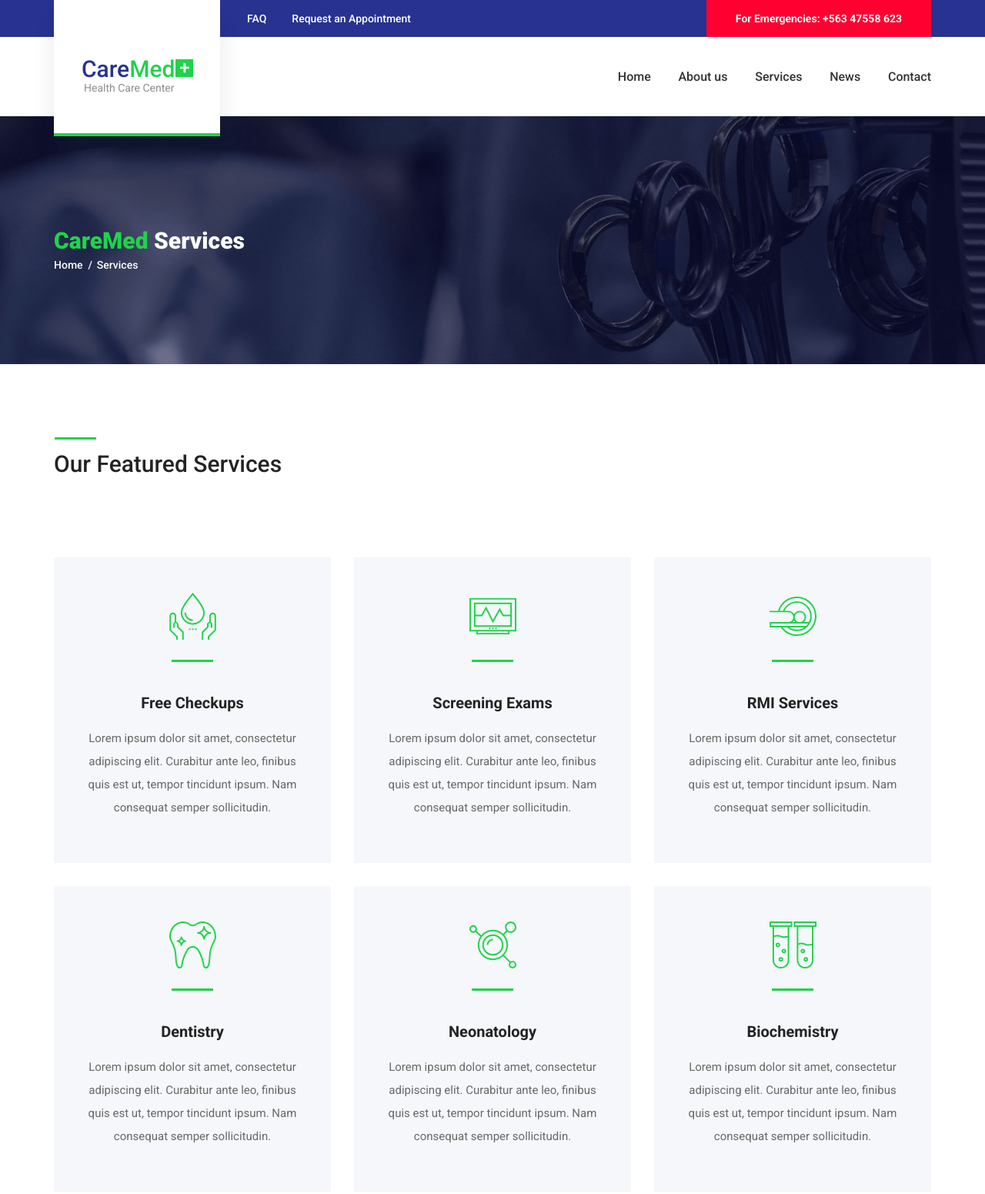
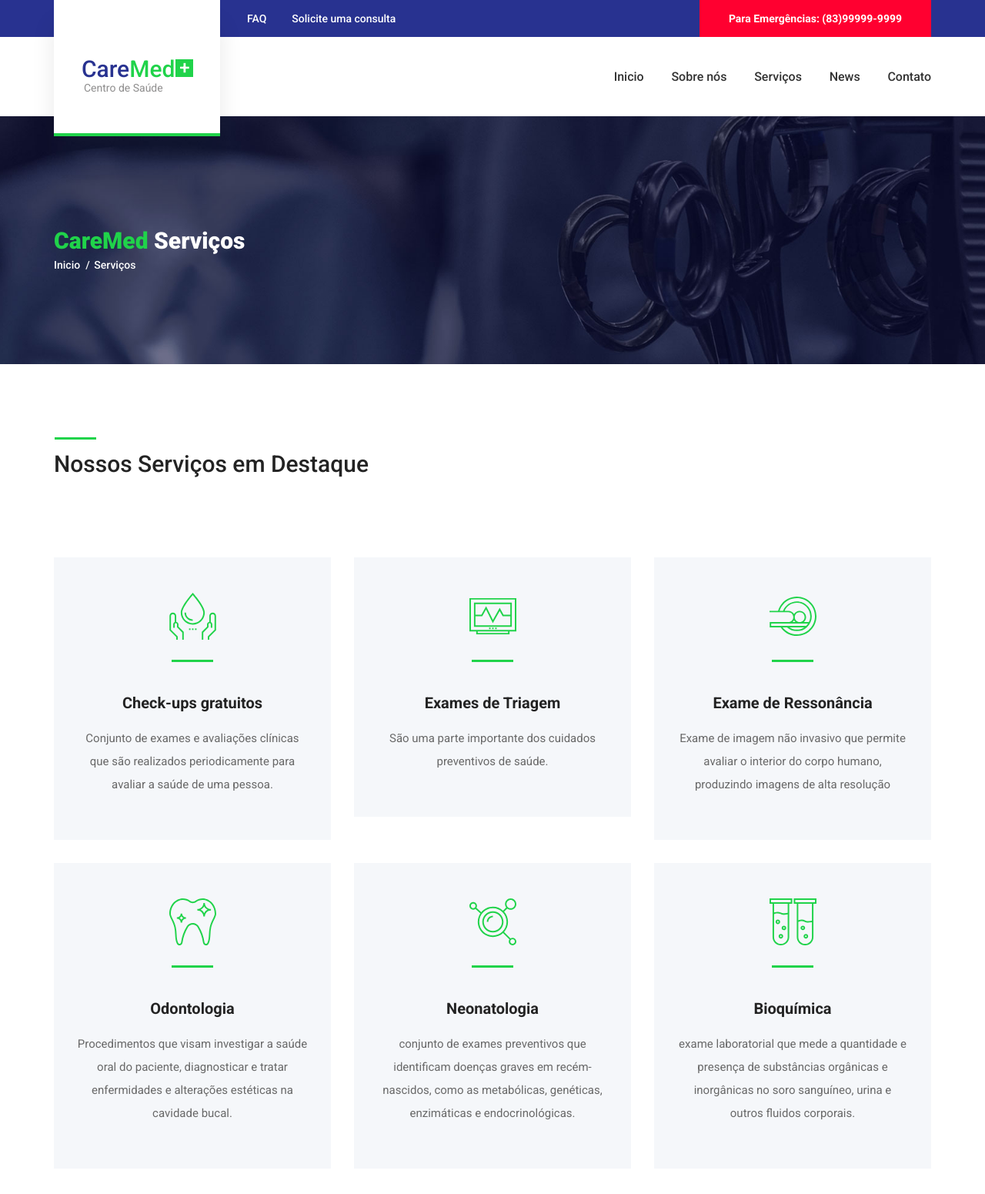
Before and after one commit to moisesgaldino25/Caremed, a plain HTML site: page services.html in a window 1280 px wide. Shown: the top 1551 px of the page at 77% size. Drawn offline with Linux system fonts and the light colour scheme.

Commit message:
initial: service page is edition

```diff
--- a/services.html
+++ b/services.html
@@ -29,8 +29,8 @@
 					<div class="col">
 						<div class="top_bar_content d-flex flex-row align-items-center justify-content-start">
 							<div class="top_bar_item"><a href="#">FAQ</a></div>
-							<div class="top_bar_item"><a href="#">Request an Appointment</a></div>
-							<div class="emergencies  d-flex flex-row align-items-center justify-content-start ml-auto">For Emergencies: +563 47558 623</div>
+							<div class="top_bar_item"><a href="#">Solicite uma consulta</a></div>
+							<div class="emergencies  d-flex flex-row align-items-center justify-content-start ml-auto">Para Emergências: (83)99999-9999</div>
 						</div>
 
 					</div>
@@ -46,11 +46,11 @@
 						<div class="header_content d-flex flex-row align-items-center justify-content-start">
 							<nav class="main_nav ml-auto">
 								<ul>
-									<li><a href="index.html">Home</a></li>
-									<li><a href="about.html">About us</a></li>
-									<li><a href="services.html">Services</a></li>
+									<li><a href="index.html">Inicio</a></li>
+									<li><a href="about.html">Sobre nós</a></li>
+									<li><a href="services.html">Serviços</a></li>
 									<li><a href="news.html">News</a></li>
-									<li><a href="contact.html">Contact</a></li>
+									<li><a href="contact.html">Contato</a></li>
 								</ul>
 							</nav>
 							<div class="hamburger ml-auto"><i class="fa fa-bars" aria-hidden="true"></i></div>
@@ -73,7 +73,7 @@
 										<div class="logo_text">Care<span>Med</span></div>
 										<div class="logo_box">+</div>
 									</div>
-									<div class="logo_sub">Health Care Center</div>
+									<div class="logo_sub">Centro de Saúde</div>
 								</div>
 							</a>
 						</div>
@@ -97,16 +97,16 @@
 		<div class="menu_inner menu_mm">
 			<div class="menu menu_mm">
 				<ul class="menu_list menu_mm">
-					<li class="menu_item menu_mm"><a href="index.html">Home</a></li>
-					<li class="menu_item menu_mm"><a href="about.html">About us</a></li>
-					<li class="menu_item menu_mm"><a href="services.html">Services</a></li>
+					<li class="menu_item menu_mm"><a href="index.html">Inicio</a></li>
+					<li class="menu_item menu_mm"><a href="about.html">Sobre nós</a></li>
+					<li class="menu_item menu_mm"><a href="services.html">Serviços</a></li>
 					<li class="menu_item menu_mm"><a href="news.html">News</a></li>
-					<li class="menu_item menu_mm"><a href="contact.html">Contact</a></li>
+					<li class="menu_item menu_mm"><a href="contact.html">Contato</a></li>
 				</ul>
 			</div>
 			<div class="menu_extra">
-				<div class="menu_appointment"><a href="#">Request an Appointment</a></div>
-				<div class="menu_emergencies">For Emergencies: +563 47558 623</div>
+				<div class="menu_appointment"><a href="#">Solicitar uma consulta</a></div>
+				<div class="menu_emergencies">(83)99999-9999</div>
 			</div>
 
 		</div>
@@ -122,11 +122,11 @@
 				<div class="row">
 					<div class="col">
 						<div class="home_content">
-							<div class="home_title"><span>CareMed</span> Services</div>
+							<div class="home_title"><span>CareMed</span> Serviços</div>
 							<div class="breadcrumbs">
 								<ul>
-									<li><a href="#">Home</a></li>
-									<li>Services</li>
+									<li><a href="#">Inicio</a></li>
+									<li>Serviços</li>
 								</ul>
 							</div>
 						</div>
@@ -142,7 +142,7 @@
 		<div class="container">
 			<div class="row">
 				<div class="col">
-					<div class="section_title"><h2>Our Featured Services</h2></div>
+					<div class="section_title"><h2>Nossos Serviços em Destaque</h2></div>
 				</div>
 			</div>
 			<div class="row services_row">
@@ -152,9 +152,9 @@
 					<a href="services.html">
 						<div class="service text-center trans_200">
 							<div class="service_icon"><img class="svg" src="images/service_1.svg" alt=""></div>
-							<div class="service_title trans_200">Free Checkups</div>
+							<div class="service_title trans_200">Check-ups gratuitos</div>
 							<div class="service_text">
-								<p>Lorem ipsum dolor sit amet, consectetur adipiscing elit. Curabitur ante leo, finibus quis est ut, tempor tincidunt ipsum. Nam consequat semper sollicitudin.</p>
+								<p>Conjunto de exames e avaliações clínicas que são realizados periodicamente para avaliar a saúde de uma pessoa.</p>
 							</div>
 						</div>
 					</a>
@@ -165,9 +165,9 @@
 					<a href="services.html">
 						<div class="service text-center trans_200">
 							<div class="service_icon"><img class="svg" src="images/service_2.svg" alt=""></div>
-							<div class="service_title trans_200">Screening Exams</div>
+							<div class="service_title trans_200">Exames de Triagem</div>
 							<div class="service_text">
-								<p>Lorem ipsum dolor sit amet, consectetur adipiscing elit. Curabitur ante leo, finibus quis est ut, tempor tincidunt ipsum. Nam consequat semper sollicitudin.</p>
+								<p>São uma parte importante dos cuidados preventivos de saúde.</p>
 							</div>
 						</div>
 					</a>
@@ -178,9 +178,9 @@
 					<a href="services.html">
 						<div class="service text-center trans_200">
 							<div class="service_icon"><img class="svg" src="images/service_3.svg" alt=""></div>
-							<div class="service_title trans_200">RMI Services</div>
+							<div class="service_title trans_200">Exame de Ressonância</div>
 							<div class="service_text">
-								<p>Lorem ipsum dolor sit amet, consectetur adipiscing elit. Curabitur ante leo, finibus quis est ut, tempor tincidunt ipsum. Nam consequat semper sollicitudin.</p>
+								<p>Exame de imagem não invasivo que permite avaliar o interior do corpo humano, produzindo imagens de alta resolução</p>
 							</div>
 						</div>
 					</a>
@@ -191,9 +191,10 @@
 					<a href="services.html">
 						<div class="service text-center trans_200">
 							<div class="service_icon"><img class="svg" src="images/service_4.svg" alt=""></div>
-							<div class="service_title trans_200">Dentistry</div>
+							<div class="service_title trans_200">Odontologia</div>
 							<div class="service_text">
-								<p>Lorem ipsum dolor sit amet, consectetur adipiscing elit. Curabitur ante leo, finibus quis est ut, tempor tincidunt ipsum. Nam consequat semper sollicitudin.</p>
+								<p>Procedimentos que visam investigar a saúde oral do paciente, diagnosticar e tratar enfermidades e alterações estéticas
+								na cavidade bucal.</p>
 							</div>
 						</div>
 					</a>
@@ -204,9 +205,10 @@
 					<a href="services.html">
 						<div class="service text-center trans_200">
 							<div class="service_icon"><img class="svg" src="images/service_5.svg" alt=""></div>
-							<div class="service_title trans_200">Neonatology</div>
+							<div class="service_title trans_200">Neonatologia</div>
 							<div class="service_text">
-								<p>Lorem ipsum dolor sit amet, consectetur adipiscing elit. Curabitur ante leo, finibus quis est ut, tempor tincidunt ipsum. Nam consequat semper sollicitudin.</p>
+								<p>conjunto de exames preventivos que identificam doenças graves em recém-nascidos, como as metabólicas, genéticas,
+								enzimáticas e endocrinológicas.</p>
 							</div>
 						</div>
 					</a>
@@ -217,9 +219,10 @@
 					<a href="services.html">
 						<div class="service text-center trans_200">
 							<div class="service_icon"><img class="svg" src="images/service_6.svg" alt=""></div>
-							<div class="service_title trans_200">Biochemistry</div>
+							<div class="service_title trans_200">Bioquímica</div>
 							<div class="service_text">
-								<p>Lorem ipsum dolor sit amet, consectetur adipiscing elit. Curabitur ante leo, finibus quis est ut, tempor tincidunt ipsum. Nam consequat semper sollicitudin.</p>
+								<p>exame laboratorial que mede a quantidade e presença de substâncias orgânicas e inorgânicas no soro sanguíneo, urina e
+								outros fluidos corporais.</p>
 							</div>
 						</div>
 					</a>
@@ -240,9 +243,10 @@
 						<div class="feature">
 							<div class="feature_image"><img src="images/features_1.jpg" alt=""></div>
 							<div class="feature_content">
-								<div class="section_title"><h2>We help you</h2></div>
+								<div class="section_title"><h2>Nós ajudamos você</h2></div>
 								<div class="feature_text">
-									<p>Lorem ipsum dolor sit amet, consectetur adipiscing elit. Curabitur ante leo, finibus quis est ut, tempor tincidunt ipsum. Nam consequat semp er solli citudin. Aliquam nec dapibus massa.</p>
+									<p>Na Clínica CareMed, você pode confiar que está em boas mãos, com um atendimento que combina tecnologia avançada e um
+									toque humano.</p>
 								</div>
 							</div>
 						</div>
@@ -251,9 +255,9 @@
 						<div class="feature">
 							<div class="feature_image"><img src="images/features_2.jpg" alt=""></div>
 							<div class="feature_content">
-								<div class="section_title"><h2>Medicine for you</h2></div>
+								<div class="section_title"><h2>Remédio para você</h2></div>
 								<div class="feature_text">
-									<p>Lorem ipsum dolor sit amet, consectetur adipiscing elit. Curabitur ante leo, finibus quis est ut, tempor tincidunt ipsum. Nam consequat semp er solli citudin. Aliquam nec dapibus massa.</p>
+									<p>Os melhores medicamentos para seu tratamento. Procure um de nossos atendentes e entenda nossos planos, parceiros, cartões de saúde aceitos em nossaclinica.</p>
 								</div>
 							</div>
 						</div>
```
Also changed, not shown: index.html (+2 -2 lines).
